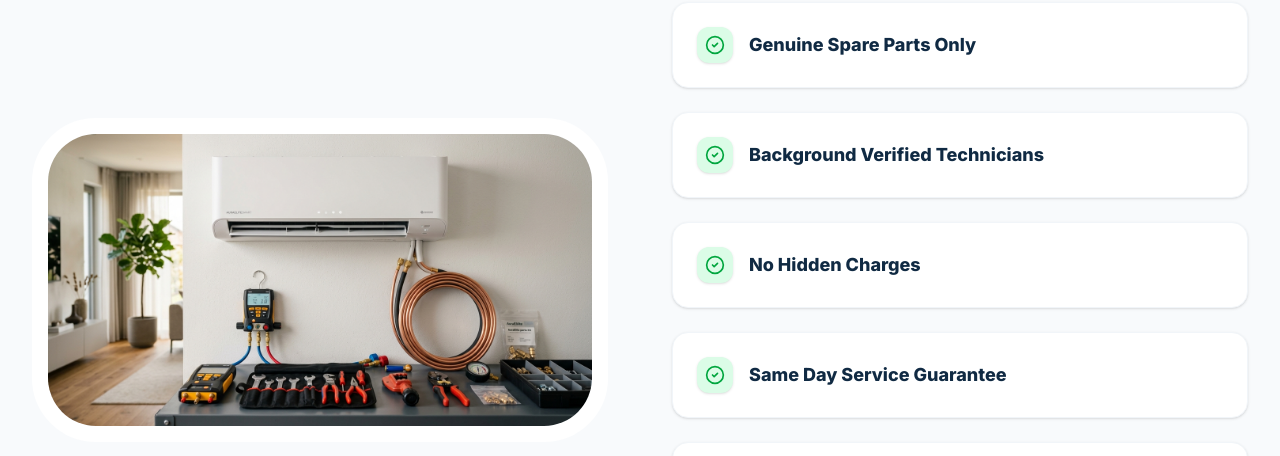
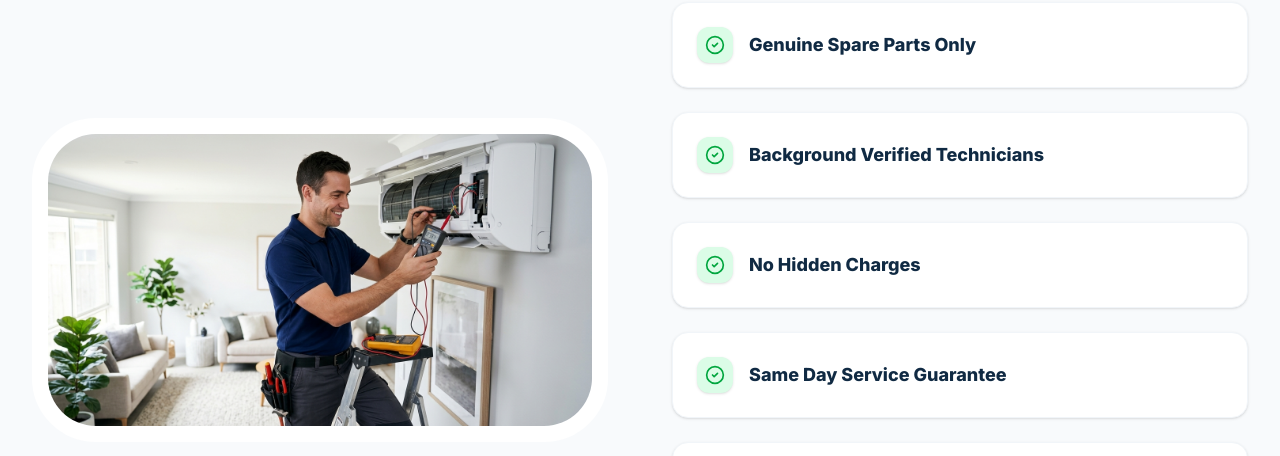
Before and after one commit to rmehra38-oss/A-to-z-service-, a React (Vite) app: page /why-us in a window 1280 px wide. Shown: the part 1140-1596 px from the top of the page. Built offline with nearby package versions, Linux system fonts and the light colour scheme.

Commit message:
feat(assets): update service quality image
Replace the outdated professional service image with a verified trust-signaling asset to improve brand representation on the Why Us page.

```diff
--- a/src/pages/WhyUsPage.tsx
+++ b/src/pages/WhyUsPage.tsx
@@ -79,7 +79,7 @@
           <div className="relative">
             <div className="rounded-[4rem] overflow-hidden shadow-3xl border-[16px] border-white aspect-video">
               <img
-                src="/src/assets/images/service_quality_trust_1781463296163.jpg"
+                src="/src/assets/images/ac_service_trust_1781463500392.jpg"
                 alt="Professional Service"
                 className="w-full h-full object-cover"
                 referrerPolicy="no-referrer"
```
Also changed, not shown: src/assets/images/ac_service_trust_1781463500392.jpg (added).
